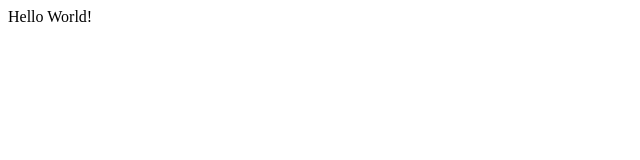
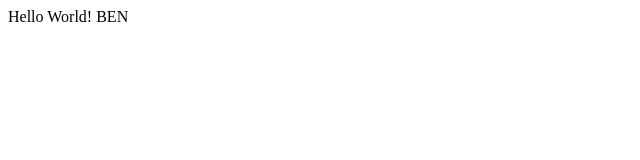
Before and after one commit to b-nroths/mu-test, a plain HTML site: page index.html in a window 1280 px wide. Shown: the full height of the page, 0-640 px from the left. Drawn offline with Linux system fonts and the light colour scheme.

Commit message:
try this

```diff
--- a/index.html
+++ b/index.html
@@ -3,5 +3,5 @@
   <head>
     <meta charset="UTF-8">
   </head>
-  <body>Hello World!</body>
+  <body>Hello World! BEN</body>
 </html>
```
Also changed, not shown: 2 other files.
